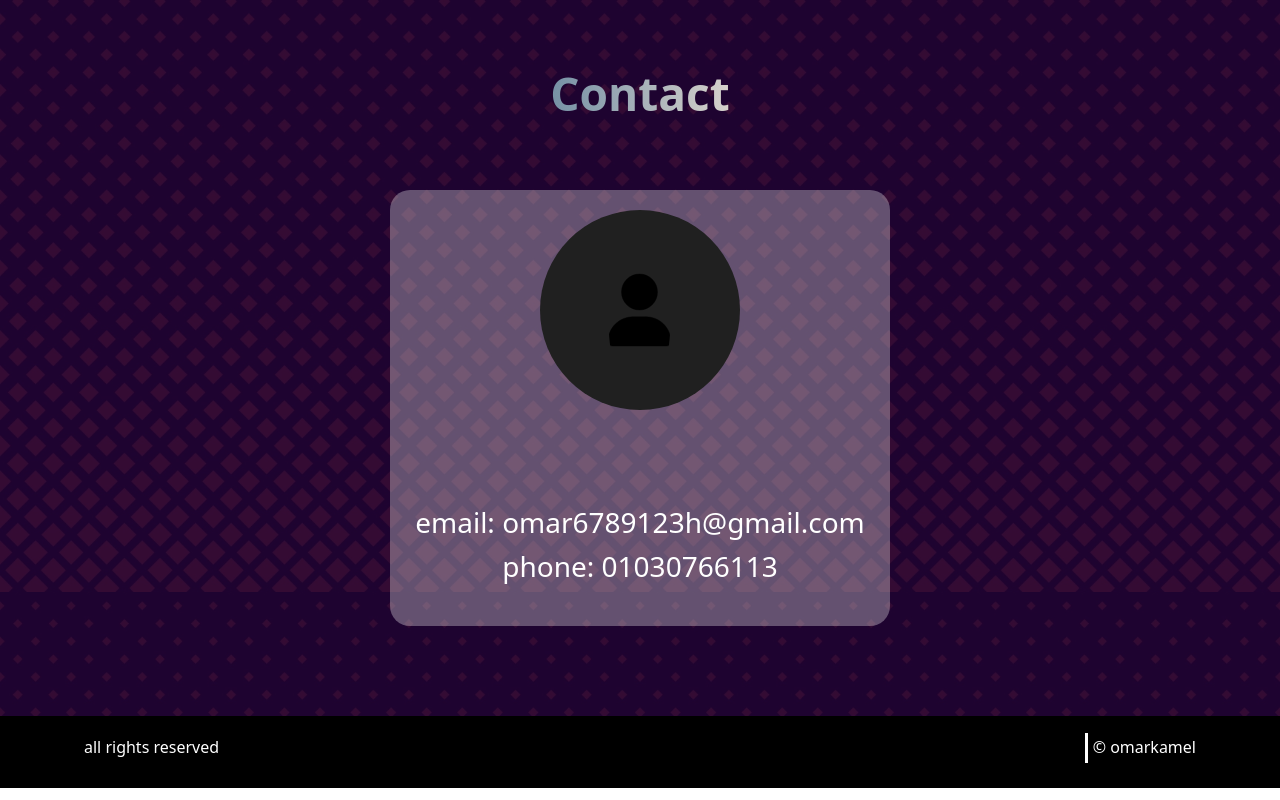
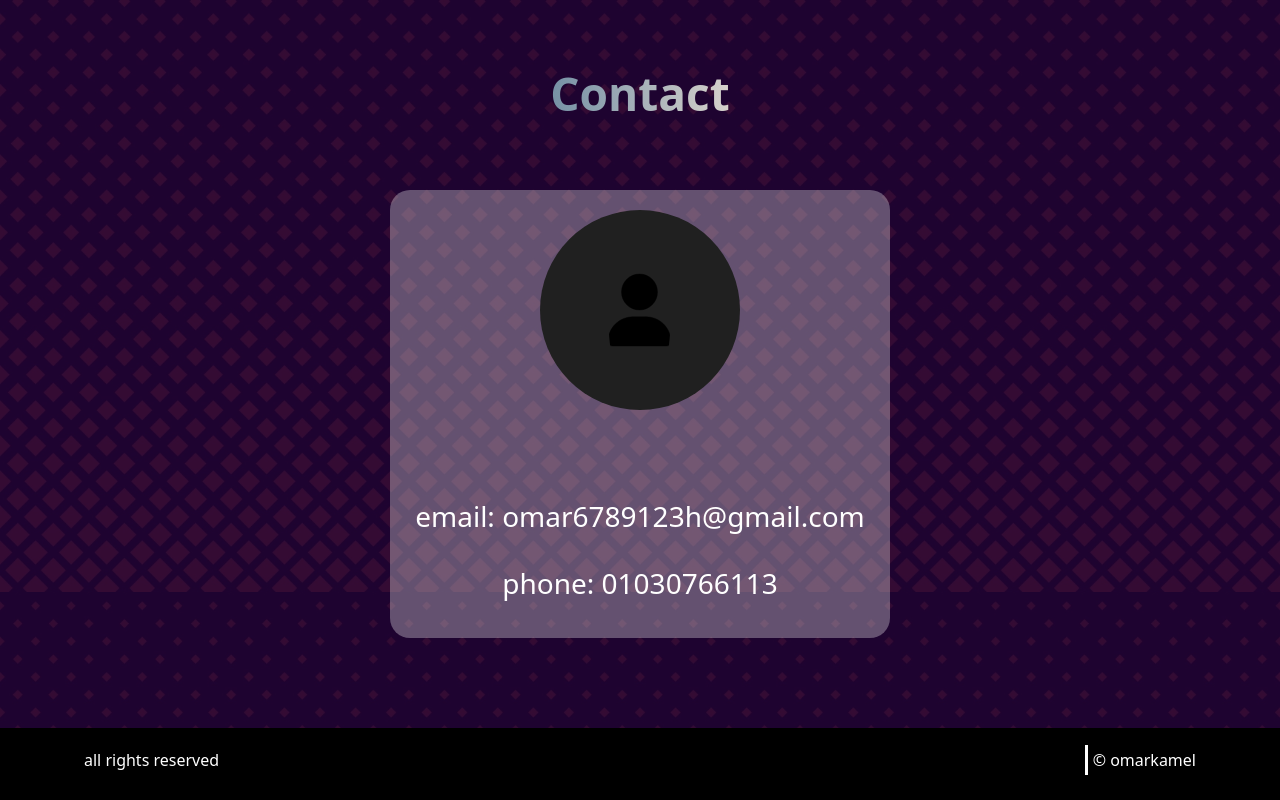
Before and after one commit to Moro933978/portifulliu, a plain HTML site: page index.html in a window 1280 px wide. Shown: the part 2608-3408 px from the top of the page. Drawn offline with nearby package versions, Linux system fonts and the light colour scheme; no server answers; a web font is replaced by a local one.

Commit message:
Update index.html

```diff
--- a/index.html
+++ b/index.html
@@ -191,7 +191,7 @@
             <path d="M224 256A128 128 0 1 0 224 0a128 128 0 1 0 0 256zm-45.7 48C79.8 304 0 383.8 0 482.3C0 498.7 13.3 512 29.7 512l388.6 0c16.4 0 29.7-13.3 29.7-29.7C448 383.8 368.2 304 269.7 304l-91.4 0z"/>
           </svg>
         </section>
-        <h3 style="line-height: 1.58;">email: omar6789123h@gmail.com<br>
+        <h3>email: omar6789123h@gmail.com <br><br>
             phone: 01030766113</h3>
       </div>
   </main>
```
